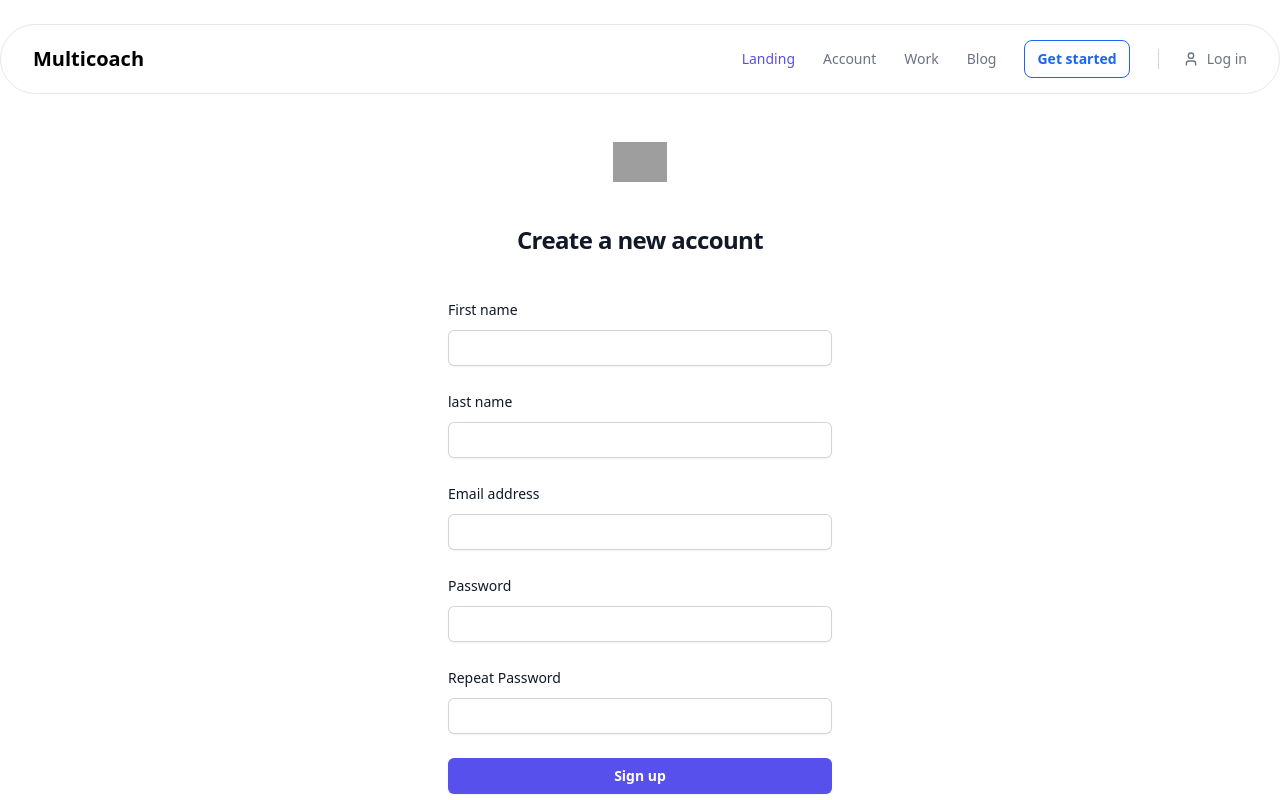
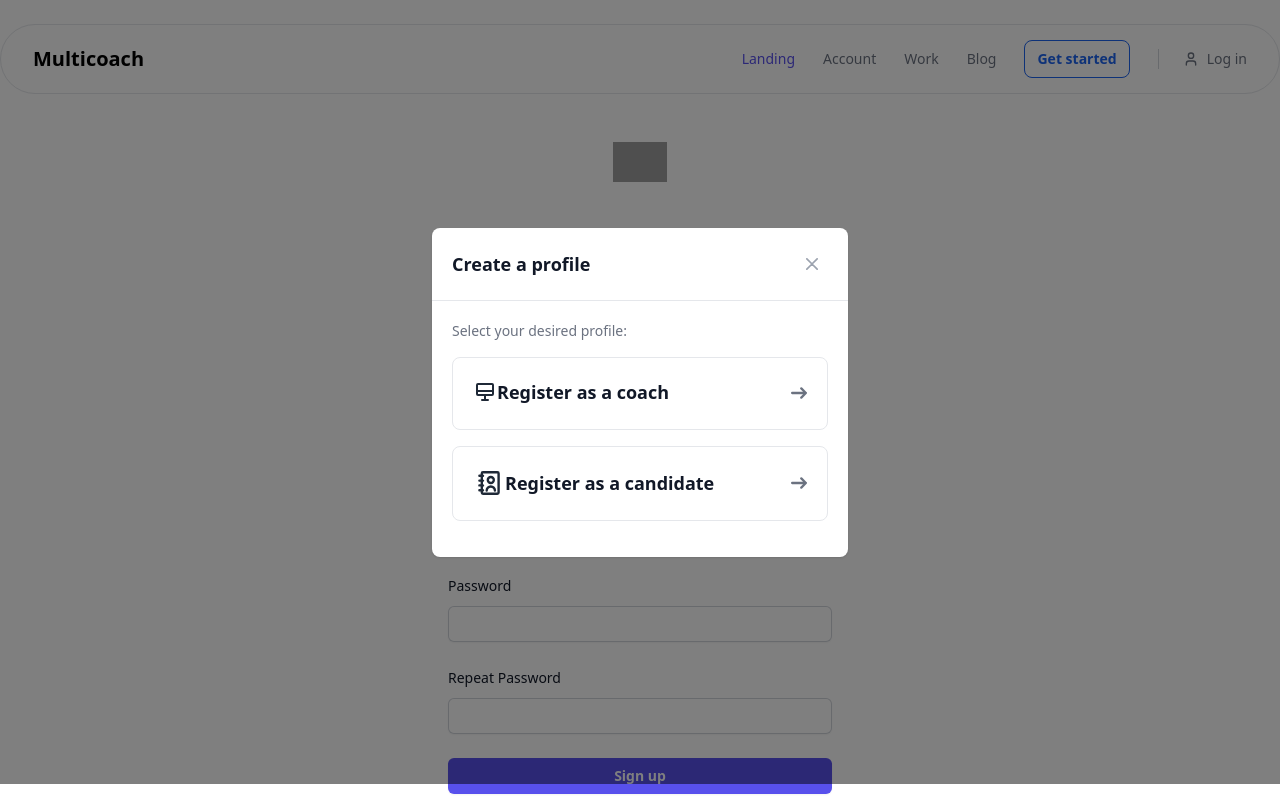
Before and after one commit to amineodjn/MultiCoach, a Vue app: page /feed in a window 1280 px wide. Both pictures are taken after a click on the link "Get started". Shown: the top 800 px of the page. Built offline with nearby package versions, Linux system fonts and the light colour scheme; no server answers; grey boxes are pictures that could not be loaded.

Commit message:
customized  the modal component

```diff
--- a/src/components/modal.vue
+++ b/src/components/modal.vue
@@ -1,26 +1,28 @@
 <template>
 <!-- Modal toggle -->
-<button
+<!-- <button
 data-modal-target="select-modal"
 data-modal-toggle="select-modal"
-class="block text-white bg-blue-700 hover:bg-blue-800 focus:ring-4 focus:outline-none focus:ring-blue-300 font-medium rounded-lg text-sm px-5 py-2.5 text-center dark:bg-blue-600 dark:hover:bg-blue-700 dark:focus:ring-blue-800"
+class="block text-white bg-indigo-700 hover:bg-indigo-800 focus:ring-4 focus:outline-none focus:ring-indigo-300 font-medium rounded-lg text-sm px-5 py-2.5 text-center dark:bg-indigo-600 dark:hover:bg-indigo-700 dark:focus:ring-indigo-800"
 type="button"
 @click="toggleModal"
 >
   Toggle modal
-</button>
+</button> -->
 
 <!-- Main modal -->
-<div id="select-modal" tabindex="-1" aria-hidden="true" class="hidden overflow-y-auto overflow-x-hidden fixed top-0 right-0 left-0 z-50 justify-center items-center w-full md:inset-0 h-[calc(100%-1rem)] max-h-full">
+<div id="select-modal" tabindex="-1" aria-hidden="true"
+:class="{ 'hidden': !open }"
+class="overflow-y-auto overflow-x-hidden fixed top-0 right-0 left-0 z-50 flex justify-center items-center w-full md:inset-0  bg-black bg-opacity-50 h-[calc(100%-1rem)] max-h-full">
     <div class="relative p-4 w-full max-w-md max-h-full">
         <!-- Modal content -->
         <div class="relative bg-white rounded-lg shadow dark:bg-gray-700">
             <!-- Modal header -->
             <div class="flex items-center justify-between p-4 md:p-5 border-b rounded-t dark:border-gray-600">
                 <h3 class="text-lg font-semibold text-gray-900 dark:text-white">
-                    Open positions
+                    Create a profile
                 </h3>
-                <button type="button" class="text-gray-400 bg-transparent hover:bg-gray-200 hover:text-gray-900 rounded-lg text-sm h-8 w-8 ms-auto inline-flex justify-center items-center dark:hover:bg-gray-600 dark:hover:text-white" data-modal-toggle="select-modal">
+                <button @click="closeModal" type="button" class="text-gray-400 bg-transparent hover:bg-gray-200 hover:text-gray-900 rounded-lg text-sm h-8 w-8 ms-auto inline-flex justify-center items-center dark:hover:bg-gray-600 dark:hover:text-white" data-modal-toggle="select-modal">
                     <svg class="w-3 h-3" aria-hidden="true" xmlns="http://www.w3.org/2000/svg" fill="none" viewBox="0 0 14 14">
                         <path stroke="currentColor" stroke-linecap="round" stroke-linejoin="round" stroke-width="2" d="m1 1 6 6m0 0 6 6M7 7l6-6M7 7l-6 6"/>
                     </svg>
@@ -29,42 +31,40 @@ type="button"
             </div>
             <!-- Modal body -->
             <div class="p-4 md:p-5">
-                <p class="text-gray-500 dark:text-gray-400 mb-4">Select your desired position:</p>
+                <p class="text-gray-500 dark:text-gray-400 mb-4">Select your desired profile:</p>
                 <ul class="space-y-4 mb-4">
                     <li>
                         <input type="radio" id="job-1" name="job" value="job-1" class="hidden peer" required />
-                        <label for="job-1" class="inline-flex items-center justify-between w-full p-5 text-gray-900 bg-white border border-gray-200 rounded-lg cursor-pointer dark:hover:text-gray-300 dark:border-gray-500 dark:peer-checked:text-blue-500 peer-checked:border-blue-600 peer-checked:text-blue-600 hover:text-gray-900 hover:bg-gray-100 dark:text-white dark:bg-gray-600 dark:hover:bg-gray-500">
+                        <label for="job-1" class="inline-flex items-center justify-between w-full p-5 text-gray-900 bg-white border border-gray-200 rounded-lg cursor-pointer dark:hover:text-gray-300 dark:border-gray-500 dark:peer-checked:text-indigo-500 peer-checked:border-indigo-600 peer-checked:text-indigo-600 hover:text-gray-900 hover:bg-gray-100 dark:text-white dark:bg-gray-600 dark:hover:bg-gray-500">
                             <div class="block">
-                                <div class="w-full text-lg font-semibold">UI/UX Engineer</div>
-                                <div class="w-full text-gray-500 dark:text-gray-400">Flowbite</div>
+                                <div class=" inline-flex items-center w-full text-lg font-semibold">
+                                  <svg class="w-6 h-6 text-gray-800 dark:text-white" aria-hidden="true" xmlns="http://www.w3.org/2000/svg" width="24" height="24" fill="none" viewBox="0 0 24 24">
+                                   <path stroke="currentColor" stroke-linecap="round" stroke-linejoin="round" stroke-width="2" d="M12 15v5m-3 0h6M4 11h16M5 15h14a1 1 0 0 0 1-1V5a1 1 0 0 0-1-1H5a1 1 0 0 0-1 1v9a1 1 0 0 0 1 1Z"/>
+                                  </svg>
+
+                                  Register as a coach
+                                </div>
                             </div>
                             <svg class="w-4 h-4 ms-3 rtl:rotate-180 text-gray-500 dark:text-gray-400" aria-hidden="true" xmlns="http://www.w3.org/2000/svg" fill="none" viewBox="0 0 14 10"><path stroke="currentColor" stroke-linecap="round" stroke-linejoin="round" stroke-width="2" d="M1 5h12m0 0L9 1m4 4L9 9"/></svg>
                         </label>
                     </li>
                     <li>
                         <input type="radio" id="job-2" name="job" value="job-2" class="hidden peer">
-                        <label for="job-2" class="inline-flex items-center justify-between w-full p-5 text-gray-900 bg-white border border-gray-200 rounded-lg cursor-pointer dark:hover:text-gray-300 dark:border-gray-500 dark:peer-checked:text-blue-500 peer-checked:border-blue-600 peer-checked:text-blue-600 hover:text-gray-900 hover:bg-gray-100 dark:text-white dark:bg-gray-600 dark:hover:bg-gray-500">
+                        <label for="job-2" class="inline-flex items-center justify-between w-full p-5 text-gray-900 bg-white border border-gray-200 rounded-lg cursor-pointer dark:hover:text-gray-300 dark:border-gray-500 dark:peer-checked:text-indigo-500 peer-checked:border-indigo-600 peer-checked:text-indigo-600 hover:text-gray-900 hover:bg-gray-100 dark:text-white dark:bg-gray-600 dark:hover:bg-gray-500">
                             <div class="block">
-                                <div class="w-full text-lg font-semibold">React Developer</div>
-                                <div class="w-full text-gray-500 dark:text-gray-400">Alphabet</div>
-                            </div>
-                            <svg class="w-4 h-4 ms-3 rtl:rotate-180 text-gray-500 dark:text-gray-400" aria-hidden="true" xmlns="http://www.w3.org/2000/svg" fill="none" viewBox="0 0 14 10"><path stroke="currentColor" stroke-linecap="round" stroke-linejoin="round" stroke-width="2" d="M1 5h12m0 0L9 1m4 4L9 9"/></svg>
-                        </label>
-                    </li>
-                    <li>
-                        <input type="radio" id="job-3" name="job" value="job-3" class="hidden peer">
-                        <label for="job-3" class="inline-flex items-center justify-between w-full p-5 text-gray-900 bg-white border border-gray-200 rounded-lg cursor-pointer dark:hover:text-gray-300 dark:border-gray-500 dark:peer-checked:text-blue-500 peer-checked:border-blue-600 peer-checked:text-blue-600 hover:text-gray-900 hover:bg-gray-100 dark:text-white dark:bg-gray-600 dark:hover:bg-gray-500">
-                            <div class="block">
-                                <div class="w-full text-lg font-semibold">Full Stack Engineer</div>
-                                <div class="w-full text-gray-500 dark:text-gray-400">Apple</div>
+                                <div class="inline-flex items-center w-full text-lg font-semibold">
+                                  <svg class="w-6 h-6 m-1 text-gray-800 dark:text-white" aria-hidden="true" xmlns="http://www.w3.org/2000/svg" fill="none" viewBox="0 0 18 20">
+                                    <path stroke="currentColor" stroke-linecap="round" stroke-linejoin="round" stroke-width="2" d="M4 4H1m3 4H1m3 4H1m3 4H1m6.071.286a3.429 3.429 0 1 1 6.858 0M4 1h12a1 1 0 0 1 1 1v16a1 1 0 0 1-1 1H4a1 1 0 0 1-1-1V2a1 1 0 0 1 1-1Zm9 6.5a2.5 2.5 0 1 1-5 0 2.5 2.5 0 0 1 5 0Z"/>
+                                  </svg>
+                                  Register as a candidate</div>
                             </div>
                             <svg class="w-4 h-4 ms-3 rtl:rotate-180 text-gray-500 dark:text-gray-400" aria-hidden="true" xmlns="http://www.w3.org/2000/svg" fill="none" viewBox="0 0 14 10"><path stroke="currentColor" stroke-linecap="round" stroke-linejoin="round" stroke-width="2" d="M1 5h12m0 0L9 1m4 4L9 9"/></svg>
                         </label>
                     </li>
                 </ul>
-                <button class="text-white inline-flex w-full justify-center bg-blue-700 hover:bg-blue-800 focus:ring-4 focus:outline-none focus:ring-blue-300 font-medium rounded-lg text-sm px-5 py-2.5 text-center dark:bg-blue-600 dark:hover:bg-blue-700 dark:focus:ring-blue-800">
+                <!-- <button class="text-white inline-flex w-full justify-center bg-indigo-700 hover:bg-indigo-800 focus:ring-4 focus:outline-none focus:ring-indigo-300 font-medium rounded-lg text-sm px-5 py-2.5 text-center dark:bg-indigo-600 dark:hover:bg-indigo-700 dark:focus:ring-indigo-800">
                     Next step
-                </button>
+                </button> -->
             </div>
         </div>
     </div>
@@ -72,8 +72,23 @@ type="button"
 </template>
 
 <script setup>
+import { defineEmits } from 'vue'
+const props = defineProps({
+  open: {
+    type: Boolean,
+    default: false
+  },
+})
+
+const emit = defineEmits(['update'])
+
+const closeModal = () => {
+  emit('update', false)
+}
+
+
 const toggleModal = () => {
-    const modal = document.getElementById('select-modal');
+  const modal = document.getElementById('select-modal');
     modal.classList.toggle('hidden');
 }
 </script>
--- a/src/components/navbar.vue
+++ b/src/components/navbar.vue
@@ -33,7 +33,9 @@
         <router-link to="/register"
         href="#"
         :class="[{ 'font-medium text-gray-500 hover:text-gray-400 md:py-6 dark:text-gray-400 dark:hover:text-gray-500' : navbarCollapse}, { 'py-2 px-3 inline-flex items-center gap-x-2 text-sm font-semibold rounded-lg border border-blue-600 text-blue-600 hover:border-blue-500 hover:text-blue-500 disabled:opacity-50 disabled:pointer-events-none dark:border-blue-500 dark:text-blue-500 dark:hover:text-blue-400 dark:hover:border-blue-400' : !navbarCollapse}]"
+        @click="toggleModal"
         >Get started</router-link>
+        <modal :open="open" @update="toggleModal" />
 
         <!-- <div class="hs-dropdown [--strategy:static] md:[--strategy:fixed] [--adaptive:none] md:[--trigger:hover] md:py-4">
           <button type="button" class="flex items-center w-full text-gray-500 hover:text-gray-400 font-medium dark:text-gray-400 dark:hover:text-gray-500 ">
@@ -93,10 +95,12 @@
 import { onMounted, ref } from 'vue';
 import { useRouter } from 'vue-router';
 import { getAuth, onAuthStateChanged, signOut } from 'firebase/auth';
+import modal from '../components/modal.vue'
 
 const isLoggedIn = ref(false);
 const router = useRouter();
 const navbarCollapse = ref(false);
+const open = ref(false);
 
 let auth;
 onMounted(() => {
@@ -125,4 +129,8 @@ const collapse = () => {
 
   navbarCollapse.value = !navbarCollapse.value
 }
+
+const toggleModal = () => {
+  open.value =!open.value;
+}
 </script>
--- a/src/views/Register.vue
+++ b/src/views/Register.vue
@@ -4,7 +4,6 @@
       <img class="mx-auto h-10 w-auto" src="https://tailwindui.com/img/logos/mark.svg?color=indigo&shade=600" alt="Your Company">
       <h2 class="mt-10 text-center text-2xl font-bold leading-9 tracking-tight text-gray-900">Create a new account</h2>
     </div>
-
     <div class="mt-10 sm:mx-auto sm:w-full sm:max-w-sm">
       <form class="space-y-6" @submit.prevent="register">
         <div>
```
